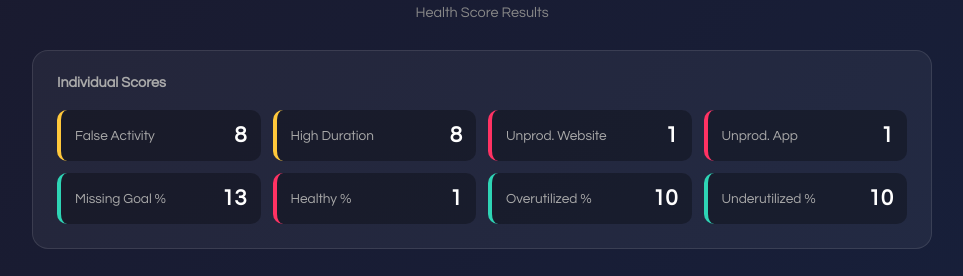
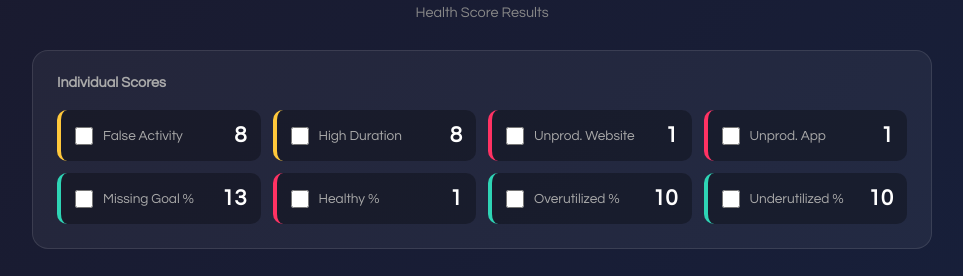
Before and after one commit to joevelatini/ActivQ, a plain HTML site: page index.html in a window 1280 px wide. Both pictures are taken after typing "5", "5", "5", "5", "5", "5" into the empty fields and a click on the button "Calculate". Shown: the part 59-335 px from the top of the page, without its empty margins (158-1121 px from the left). Drawn offline with Linux system fonts and the light colour scheme.

Commit message:
Update index.html

```diff
--- a/index.html
+++ b/index.html
@@ -119,7 +119,6 @@
             background: rgba(255, 255, 255, 0.2);
         }
 
-        /* Results Page Styles */
         .results-page {
             display: none;
         }
@@ -158,6 +157,7 @@
         .result-item input[type="checkbox"] {
             width: 18px;
             height: 18px;
+            min-width: 18px;
             cursor: pointer;
             accent-color: #00d4ff;
         }
@@ -312,7 +312,6 @@
 </head>
 <body>
     <div class="container">
-        <!-- Input Page -->
         <div class="input-page" id="inputPage">
             <h1>ActivQ</h1>
             <p class="subtitle">Enter your metrics below to calculate your overall health score</p>
@@ -363,7 +362,6 @@
             </div>
         </div>
 
-        <!-- Results Page -->
         <div class="results-page" id="resultsPage">
             <h1>ActivQ</h1>
             <p class="subtitle">Health Score Results</p>
@@ -372,35 +370,59 @@
                 <h3 style="margin-bottom: 16px; color: #aaa; font-size: 0.9rem;">Individual Scores</h3>
                 <div class="results-grid">
                     <div class="result-item" id="res-false">
+                        <div class="left-section">
+                            <input type="checkbox" id="check-false" onchange="updateImprovements()">
                             <div class="result-label">False Activity</div>
+                        </div>
                         <div class="result-score" id="score-false">--</div>
                     </div>
                     <div class="result-item" id="res-high">
+                        <div class="left-section">
+                            <input type="checkbox" id="check-high" onchange="updateImprovements()">
                             <div class="result-label">High Duration</div>
+                        </div>
                         <div class="result-score" id="score-high">--</div>
                     </div>
                     <div class="result-item" id="res-web">
+                        <div class="left-section">
+                            <input type="checkbox" id="check-web" onchange="updateImprovements()">
                             <div class="result-label">Unprod. Website</div>
+                        </div>
                         <div class="result-score" id="score-web">--</div>
                     </div>
                     <div class="result-item" id="res-app">
+                        <div class="left-section">
+                            <input type="checkbox" id="check-app" onchange="updateImprovements()">
                             <div class="result-label">Unprod. App</div>
+                        </div>
                         <div class="result-score" id="score-app">--</div>
                     </div>
                     <div class="result-item" id="res-missing">
+                        <div class="left-section">
+                            <input type="checkbox" id="check-missing" onchange="updateImprovements()">
                             <div class="result-label">Missing Goal %</div>
+                        </div>
                         <div class="result-score" id="score-missing">--</div>
                     </div>
                     <div class="result-item" id="res-healthy">
+                        <div class="left-section">
+                            <input type="checkbox" id="check-healthy" onchange="updateImprovements()">
                             <div class="result-label">Healthy %</div>
+                        </div>
                         <div class="result-score" id="score-healthy">--</div>
                     </div>
                     <div class="result-item" id="res-over">
+                        <div class="left-section">
+                            <input type="checkbox" id="check-over" onchange="updateImprovements()">
                             <div class="result-label">Overutilized %</div>
+                        </div>
                         <div class="result-score" id="score-over">--</div>
                     </div>
                     <div class="result-item" id="res-under">
+                        <div class="left-section">
+                            <input type="checkbox" id="check-under" onchange="updateImprovements()">
                             <div class="result-label">Underutilized %</div>
+                        </div>
                         <div class="result-score" id="score-under">--</div>
                     </div>
                 </div>
@@ -483,6 +505,41 @@
             { max: -Infinity, score: 1 }
         ];
 
+        const improvementTexts = {
+            'false': {
+                title: 'Potential False Activity',
+                text: 'Potential False Activity refers to work patterns that may indicate the use of productivity-mimicking technology, such as mouse jigglers, which create false signals of activity. This behavior is detected to ensure workforce data reflects genuine productivity, helping maintain data integrity and accurate metrics.'
+            },
+            'high': {
+                title: 'High Duration Activity',
+                text: 'High Duration Activity flags when someone spends more than 45 minutes on a single screen. Since it\'s rare for employees to work on the same screen for that long without switching tabs or going passive, this usually indicates that someone is using software or a device to mimic activity.'
+            },
+            'web': {
+                title: 'Unproductive Website Time',
+                text: 'Unproductive Website Time shows how much time users have spent on websites classified as unproductive.'
+            },
+            'app': {
+                title: 'Unproductive Application Time',
+                text: 'Unproductive Application Time shows how much time users have spent using applications classified as unproductive.'
+            },
+            'missing': {
+                title: 'Missing Productivity Goal (%)',
+                text: 'Missing Productivity Goal (%) provides the percentage of active team members working below their productivity hrs/day goal'
+            },
+            'healthy': {
+                title: 'Healthy %',
+                text: 'A team is considered to have a healthy workload when at least 70% of its members are within 20% of their Productive Hours per Day goal'
+            },
+            'over': {
+                title: 'Overutilized %',
+                text: 'A team is considered overutilized when at least 8% of its members are exceeding their Productive Hours per Day goal by 20% or more.'
+            },
+            'under': {
+                title: 'Underutilized %',
+                text: 'A team is considered underutilized when at least 22% of its members are missing their Productive Hours per Day goal by 20% or more.'
+            }
+        };
+
         function getScore(val, ranges, useMin = false) {
             if (useMin) {
                 for (let r of ranges) {
@@ -511,6 +568,24 @@
             return 'poor';
         }
 
+        function updateImprovements() {
+            const checkboxes = ['false', 'high', 'web', 'app', 'missing', 'healthy', 'over', 'under'];
+            const container = document.getElementById('improvementsContent');
+            let html = '';
+
+            checkboxes.forEach(id => {
+                if (document.getElementById('check-' + id).checked) {
+                    html += '<div class="improvement-item"><h4>' + improvementTexts[id].title + '</h4><p>' + improvementTexts[id].text + '</p></div>';
+                }
+            });
+
+            if (html === '') {
+                html = '<div class="no-improvements">Select checkboxes above to identify areas for improvement</div>';
+            }
+
+            container.innerHTML = html;
+        }
+
         function calculate() {
             let users = parseFloat(document.getElementById('users').value) || 0;
             let fa = parseFloat(document.getElementById('falseActivity').value) || 0;
@@ -522,7 +597,6 @@
             let ov = parseFloat(document.getElementById('overutilized').value) || 0;
             let un = parseFloat(document.getElementById('underutilized').value) || 0;
 
-            // Check if all fields are blank
             let allBlank = !document.getElementById('users').value &&
                            !document.getElementById('falseActivity').value &&
                            !document.getElementById('highDuration').value &&
@@ -565,12 +639,12 @@
             document.getElementById('score-over').textContent = s7;
             document.getElementById('score-under').textContent = s8;
 
-            ['false', 'high', 'web', 'app', 'missing'].forEach((id, i) => {
+            ['false', 'high', 'web', 'app', 'missing'].forEach(function(id, i) {
                 let s = [s1, s2, s3, s4, s5][i];
                 document.getElementById('res-' + id).className = 'result-item ' + getClass(s, 14);
             });
 
-            ['healthy', 'over', 'under'].forEach((id, i) => {
+            ['healthy', 'over', 'under'].forEach(function(id, i) {
                 let s = [s6, s7, s8][i];
                 document.getElementById('res-' + id).className = 'result-item ' + getClass(s, 10);
             });
@@ -607,7 +681,12 @@
                 totalEl.style.webkitTextFillColor = '#ff3263';
             }
 
-            // Show results page, hide input page
+            // Reset checkboxes and improvements
+            ['false', 'high', 'web', 'app', 'missing', 'healthy', 'over', 'under'].forEach(function(id) {
+                document.getElementById('check-' + id).checked = false;
+            });
+            updateImprovements();
+
             document.getElementById('inputPage').classList.add('hidden');
             document.getElementById('resultsPage').classList.add('active');
         }
@@ -615,62 +694,6 @@
         function goBack() {
             document.getElementById('inputPage').classList.remove('hidden');
             document.getElementById('resultsPage').classList.remove('active');
-        }
-
-        const improvementTexts = {
-            'false': {
-                title: 'Potential False Activity',
-                text: 'Potential False Activity refers to work patterns that may indicate the use of productivity-mimicking technology, such as mouse jigglers, which create false signals of activity. This behavior is detected to ensure workforce data reflects genuine productivity, helping maintain data integrity and accurate metrics.'
-            },
-            'high': {
-                title: 'High Duration Activity',
-                text: 'High Duration Activity flags when someone spends more than 45 minutes on a single screen. Since it\'s rare for employees to work on the same screen for that long without switching tabs or going passive, this usually indicates that someone is using software or a device to mimic activity.'
-            },
-            'web': {
-                title: 'Unproductive Website Time',
-                text: 'Unproductive Website Time shows how much time users have spent on websites classified as unproductive.'
-            },
-            'app': {
-                title: 'Unproductive Application Time',
-                text: 'Unproductive Application Time shows how much time users have spent using applications classified as unproductive.'
-            },
-            'missing': {
-                title: 'Missing Productivity Goal (%)',
-                text: 'Missing Productivity Goal (%) provides the percentage of active team members working below their productivity hrs/day goal'
-            },
-            'healthy': {
-                title: 'Healthy %',
-                text: 'A team is considered to have a healthy workload when at least 70% of its members are within 20% of their Productive Hours per Day goal'
-            },
-            'over': {
-                title: 'Overutilized %',
-                text: 'A team is considered overutilized when at least 8% of its members are exceeding their Productive Hours per Day goal by 20% or more.'
-            },
-            'under': {
-                title: 'Underutilized %',
-                text: 'A team is considered underutilized when at least 22% of its members are missing their Productive Hours per Day goal by 20% or more.'
-            }
-        };
-
-        function updateImprovements() {
-            const checkboxes = ['false', 'high', 'web', 'app', 'missing', 'healthy', 'over', 'under'];
-            const container = document.getElementById('improvementsContent');
-            let html = '';
-
-            checkboxes.forEach(id => {
-                if (document.getElementById('check-' + id).checked) {
-                    html += `<div class="improvement-item">
-                        <h4>${improvementTexts[id].title}</h4>
-                        <p>${improvementTexts[id].text}</p>
-                    </div>`;
-                }
-            });
-
-            if (html === '') {
-                html = '<div class="no-improvements">Select checkboxes above to identify areas for improvement</div>';
-            }
-
-            container.innerHTML = html;
         }
 
         function downloadPDF() {
@@ -686,7 +709,7 @@
                 jsPDF: { unit: 'mm', format: 'a4', orientation: 'portrait' }
             };
 
-            html2pdf().set(opt).from(element).save().then(() => {
+            html2pdf().set(opt).from(element).save().then(function() {
                 buttons.style.display = 'block';
             });
         }
```
Lines whose indentation alone changed are shown as unchanged.
